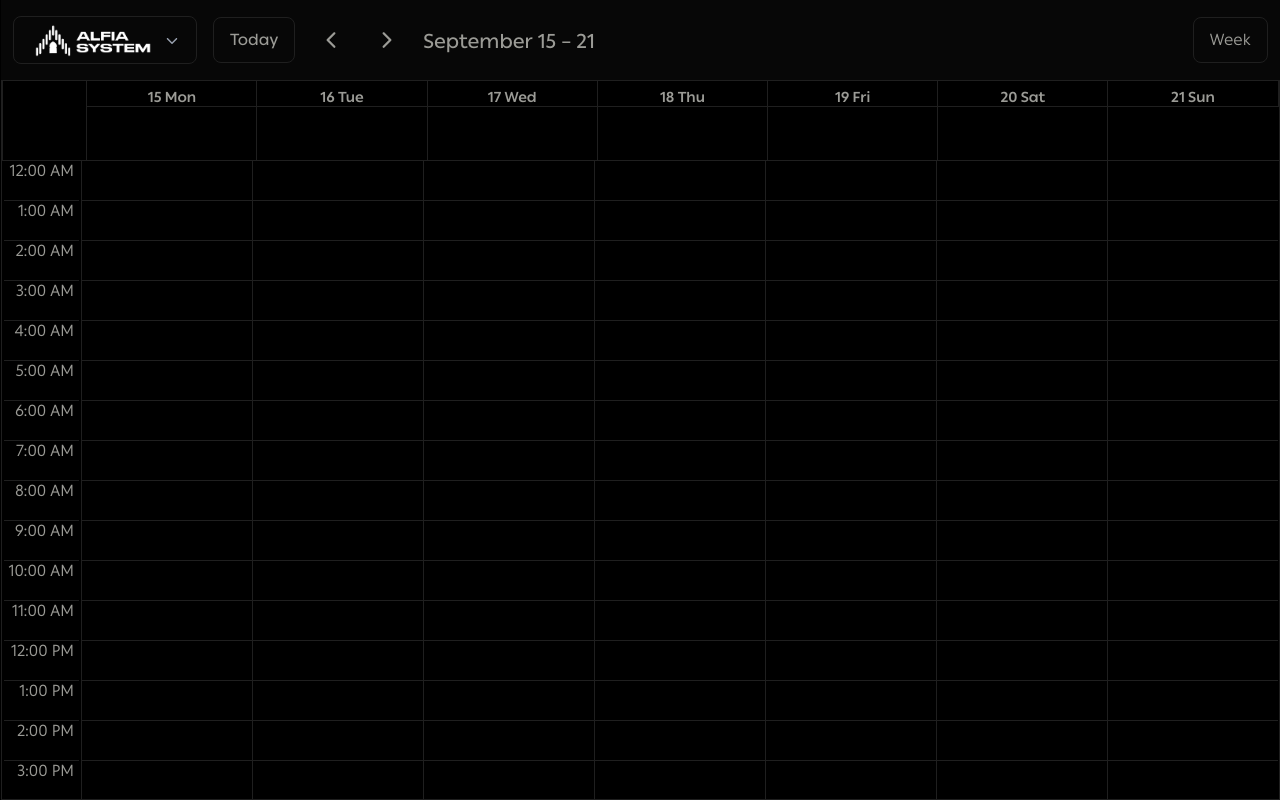
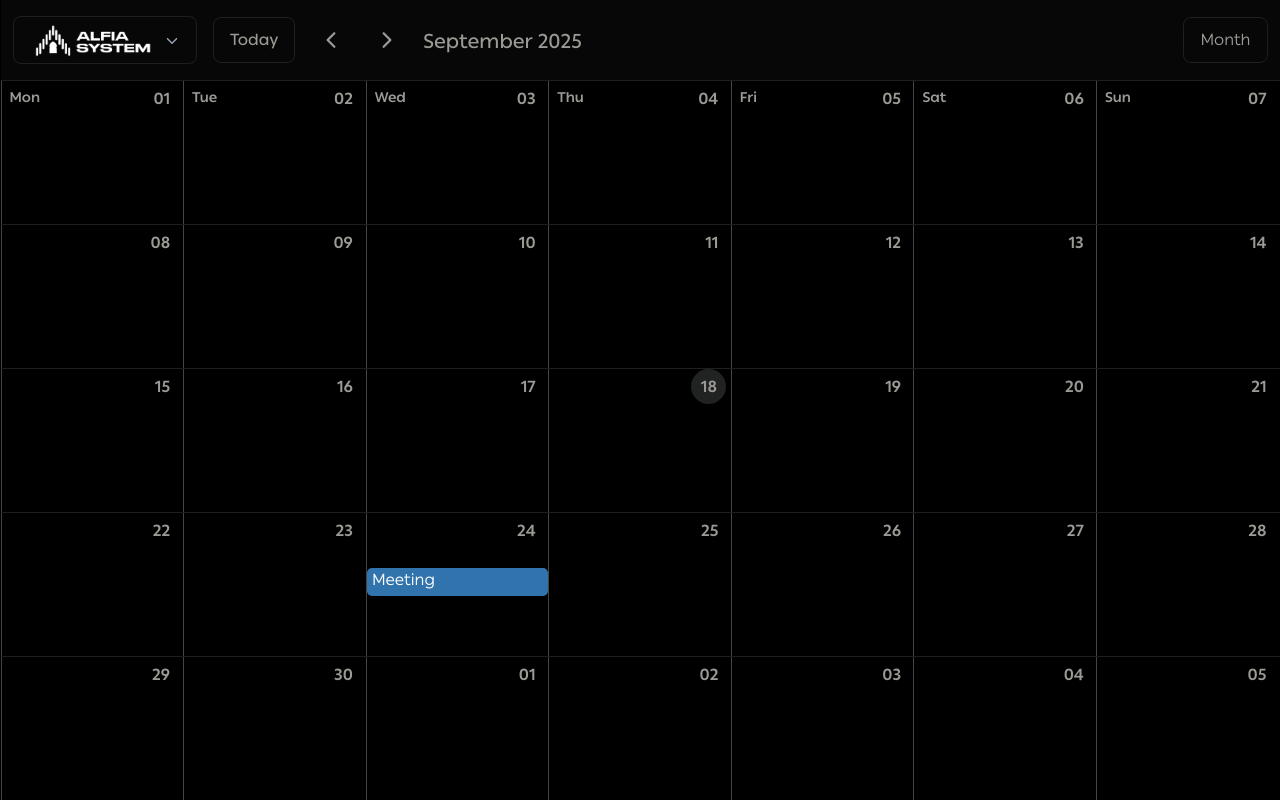
Before and after one commit to alfiacapital/founder_bag_2, a React (Vite) app: page /test in a window 1280 px wide. Built offline with nearby package versions, Linux system fonts and the light colour scheme; what novel would draw is missing.

Commit message:
calendar v0.1

```diff
--- a/src/pages/Test.jsx
+++ b/src/pages/Test.jsx
@@ -180,7 +180,7 @@ function MonthDateCellWrapper({ value, children }) {
 // Custom Week View using TimeGrid
 
 export default function MyCalendar() {
-  const [currentView, setCurrentView] = useState("week");
+  const [currentView, setCurrentView] = useState("month");
   const [currentDate, setCurrentDate] = useState(new Date());
   const [showMiniCalendar, setShowMiniCalendar] = useState(false);
   const [selectedDate, setSelectedDate] = useState(new Date());
```
